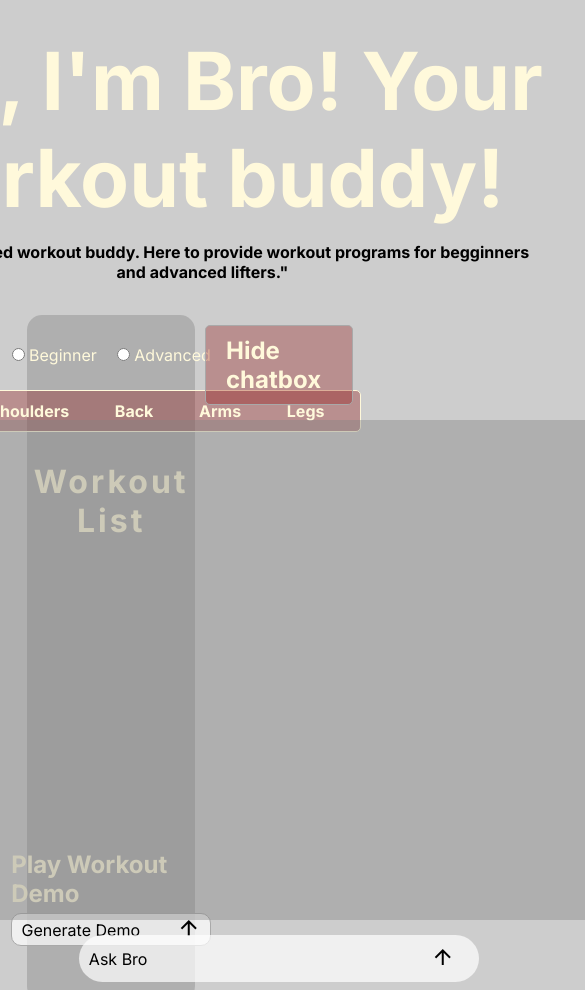
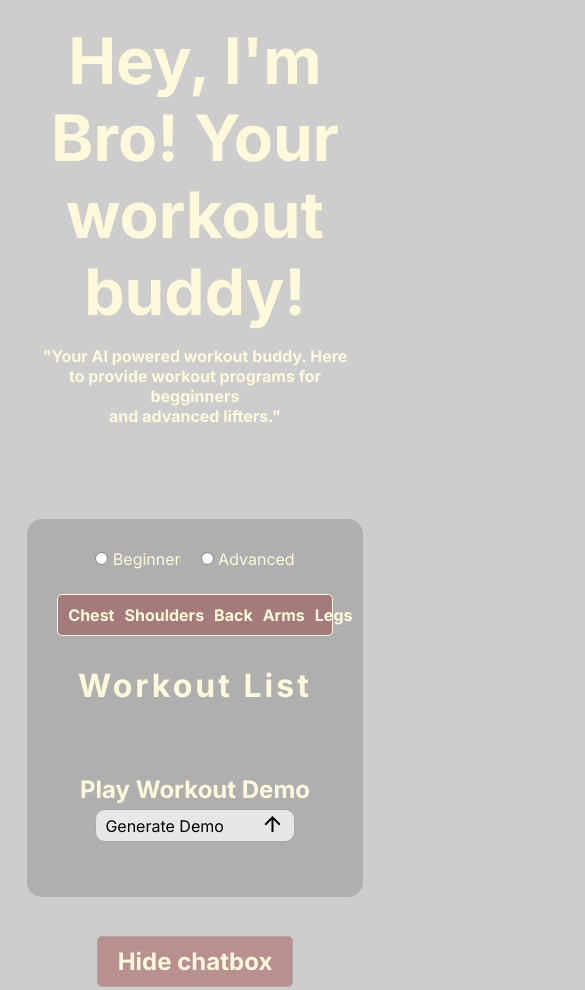
Before and after one commit to DINGUA02/workout-with-bro, a plain HTML site: page index.html in a window 390 px wide. Shown: the top 990 px of the page, 585 px wide, since content can reach past the window. Drawn offline with nearby package versions, Linux system fonts and the light colour scheme; a script that the page names is missing.

Commit message:
style: added media querries and fixed mobile responsiveness

```diff
--- /dev/null
+++ b/mediaqueries.css
@@ -0,0 +1,39 @@
+@media (max-width: 768px) {
+header {
+    margin: 5rem;
+ }
+}
+
+@media (max-width: 480px) {
+header {
+    margin: 1rem;
+}
+
+.title-container h1 {
+    font-size: 2rem;
+}
+
+.displayWorkout {
+    padding: 15px 25px;
+}
+
+.bodyPartsList {
+justify-content: center;
+font-size: 15px;
+gap: 10px;
+}
+
+.workout-results-container {
+    font-size: 15px;
+}
+
+
+.title-container p,
+.sub-title-container p {
+font-size: 14px;
+}
+
+.userMessageBox input {
+font-size: 0.9rem;
+}
+}
--- a/style.css
+++ b/style.css
@@ -23,8 +23,9 @@ body {
     background-color: var(--primary-color);
     background-image: url(assets/background.jpg);
     background-repeat: no-repeat;
-    background-position:center;
+    background-position:bottom;
     background-size: cover;
+    background-attachment: fixed;
     margin: 1% 5%;
     padding: 2%;
     height: 100vh;
@@ -32,8 +33,10 @@ body {
 }
 
 section {
-    margin-top: 1%;
-    width: 50%;
+    margin: 1%;
+    width: 100%;
+    max-width: 960px;
+    margin-inline: auto;
 }
 
 .hidden {
@@ -49,7 +52,20 @@ img {
 
 /* Flex Area */
 
-main, header, .displayWorkout, .chats-section, .listContainer, .fitness-level, .bodyPartsList, .workout-results-container, .chatsContainer, .container, .userMessageBox, .displayDemo, .demoFormContainer, .demoResults {
+main,
+header,
+.displayWorkout,
+.chats-section,
+.listContainer,
+.fitness-level,
+.bodyPartsList,
+.workout-results-container,
+.chatsContainer,
+ .container,
+.userMessageBox,
+.displayDemo,
+ .demoFormContainer,
+ .demoResults {
     display: flex;
 }
 
@@ -63,31 +79,34 @@ header {
     flex-direction: column;
     row-gap: 15px;
     padding: 10px;
+    margin: 0 0 5rem;
 
 }
 
 .title-container {
-    padding: 10px 20px 20px;
     color: var(--primary-text-color);
     border-radius: 5px;
-    width: 800px;
+    width: 100%;
+    max-width: 800px;
 }
 
 .title-container h1 {
     text-align: center;
-    font-size: 5rem;
+    font-size: 4rem;
     margin-bottom: 1rem;
 }
 
 .title-container p {
     text-align: center;
     font-weight: 700;
-    padding-left: 15px;
-    color: var(--secondary-text-color)
+    color: var(--primary-text-color)
 }
 
-.title-container ul {
-    padding-left: 75px;
+
+/* Main */
+main {
+    flex-wrap:wrap;
+    gap: 2rem;
 }
 
 
@@ -95,14 +114,16 @@ header {
 
 .listContainer {
     flex-direction: column;
-    row-gap: 25px;
-    width: 500px;
+    gap: 25px;
+    width: 100%;
+    max-width: 500px;
     cursor: pointer;
 }
 
 .fitness-level, label {
     gap: 20px;
     justify-content: center;
+    flex-wrap: wrap;
     cursor: pointer;
 }
 
@@ -112,12 +133,14 @@ header {
     border: 1px solid;
     background-color: var(--secondary-color);
     border-radius: 5px;
+    flex-shrink: 1;
+    padding: 10px;
+    gap: 10px;
 }
 
 .list {
     color: var(--primary-text-color);
     font-weight: 700;
-    padding: 10px;
     border-radius: 25px;
 }
 
@@ -133,7 +156,6 @@ header {
     align-items: center;
     row-gap: 30px;
     padding: 30px;
-    min-height: 646px;
     flex: 1;
 }
 
@@ -153,17 +175,19 @@ font-size: 1.5rem;
 }
 
 .workout-results-container {
-    width: 500px;
-    height: 240px;
+    width: 100%;
+    max-width: 500px;
     justify-content: center;
 }
 .workout-results-container ul {
     line-height: 40px;
-    margin: 0 auto
-    font-size: 2rem;
+    margin: 0 auto;
+    font-size: 1.25rem;
     font-weight: 600;
     justify-content: center;
-    align-items: center;
+    flex-shrink: 1;
+    flex-wrap:wrap;
+
 }
 
 /* Display Workout Demo */
@@ -208,6 +232,7 @@ font-size: 1.5rem;
 .demoResults {
     justify-content: center;
     align-items: center;
+    flex-direction: column;
 }
 
 .demoResults li {
@@ -224,7 +249,7 @@ font-size: 1.5rem;
 .chats-section {
     flex-direction: column;
     align-items: center;
-    padding: 10px;
+    max-width: 700px;
     row-gap: 15px;
 }
 
@@ -243,16 +268,17 @@ font-size: 1.5rem;
 }
 
 .chatsContainer {
-    height: 500px;
-    width: 700px;
+    width: 100%;
+    height: 400px;
     background-color: var(--primary-color);
     flex-direction: column;
     row-gap: 20px;
     align-items: center;
-    padding: 10px 30px;
+    padding: 10px 10px;
     border-radius: 15px;
     overflow-y: auto;
     scroll-behavior: smooth;
+    margin: 0;
 }
 
 .chatsContainer::-webkit-scrollbar {
@@ -290,7 +316,7 @@ font-size: 1.5rem;
     align-self: center;
     padding: 10px;
     border-radius: 50px;
-    width: 400px;
+    max-width: 400px;
     background-color: var(--chatbox-color);
 
 }
@@ -319,6 +345,5 @@ font-size: 1.5rem;
 
 .footer-credits {
     text-align: center;
-    margin: 10rem;
-    padding: 10px;
+    margin: 2rem;
 }
```
